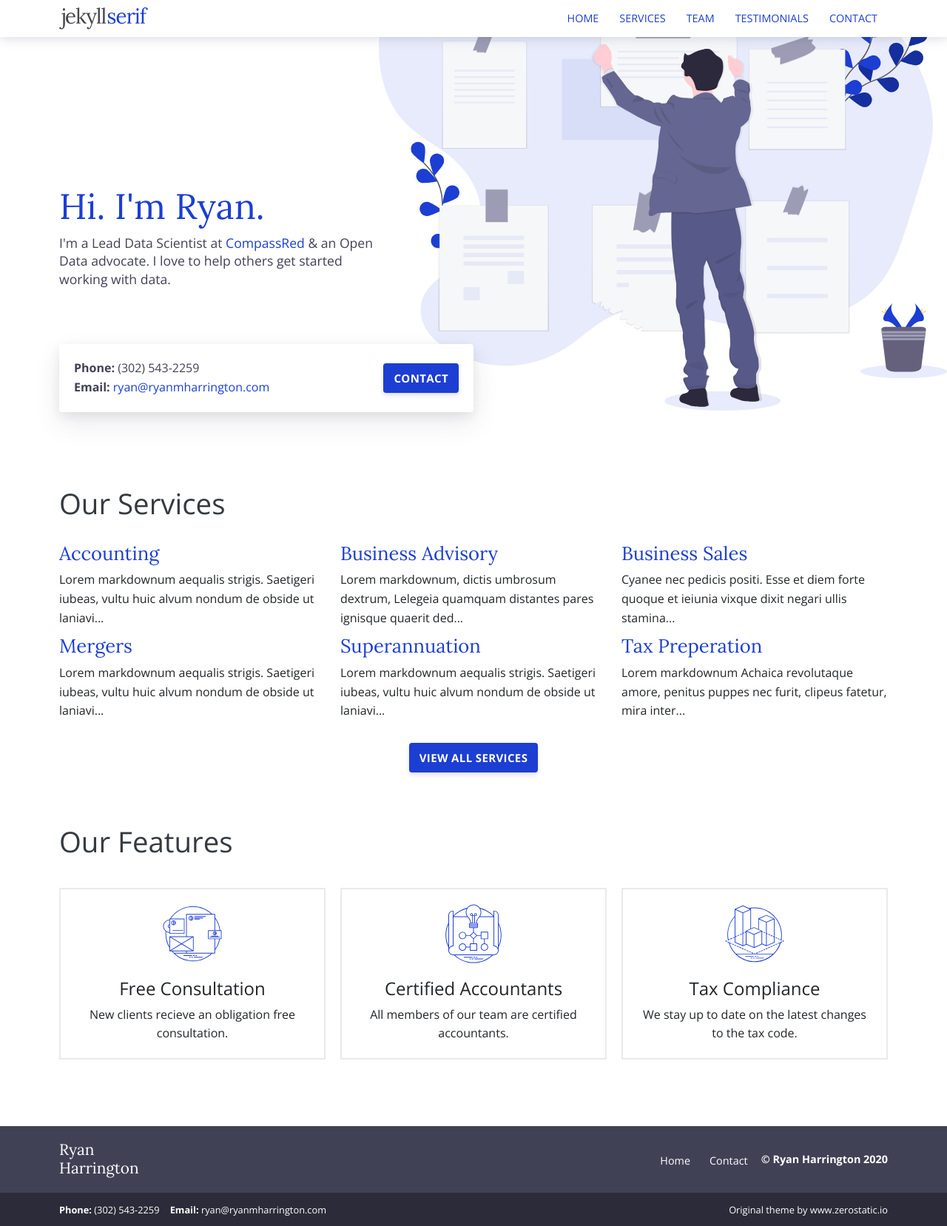
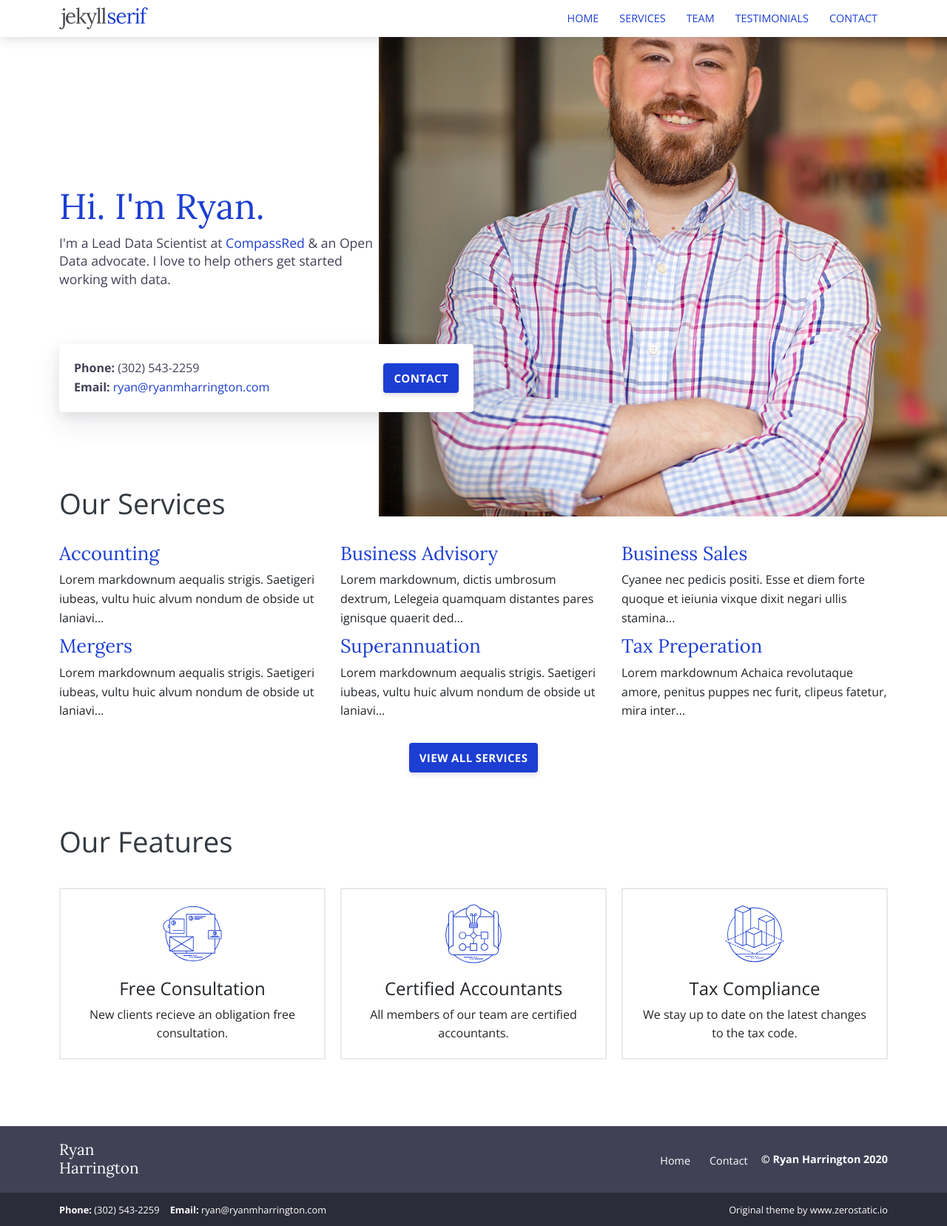
Before and after one commit to rharrington31/rharrington31.github.io, a Jekyll site: the page built from index.html, in a window 1280 px wide. Shown: the whole page at 74% size. Built offline with Jekyll 4.4.1, drawn with Linux system fonts in a browser that asks for light colours.

Commit message:
updated image

```diff
--- a/_sass/pages/_home.scss
+++ b/_sass/pages/_home.scss
@@ -1,5 +1,5 @@
 .page-home {
-  background-image: url('../images/undraw_taking_notes_tjaf.svg');
+  background-image: url('../images/Ryan - 2018 (912x912, arms folded).jpg');
   background-repeat: no-repeat;
   background-size: 115%;
   background-position: 49px -40px;
```
